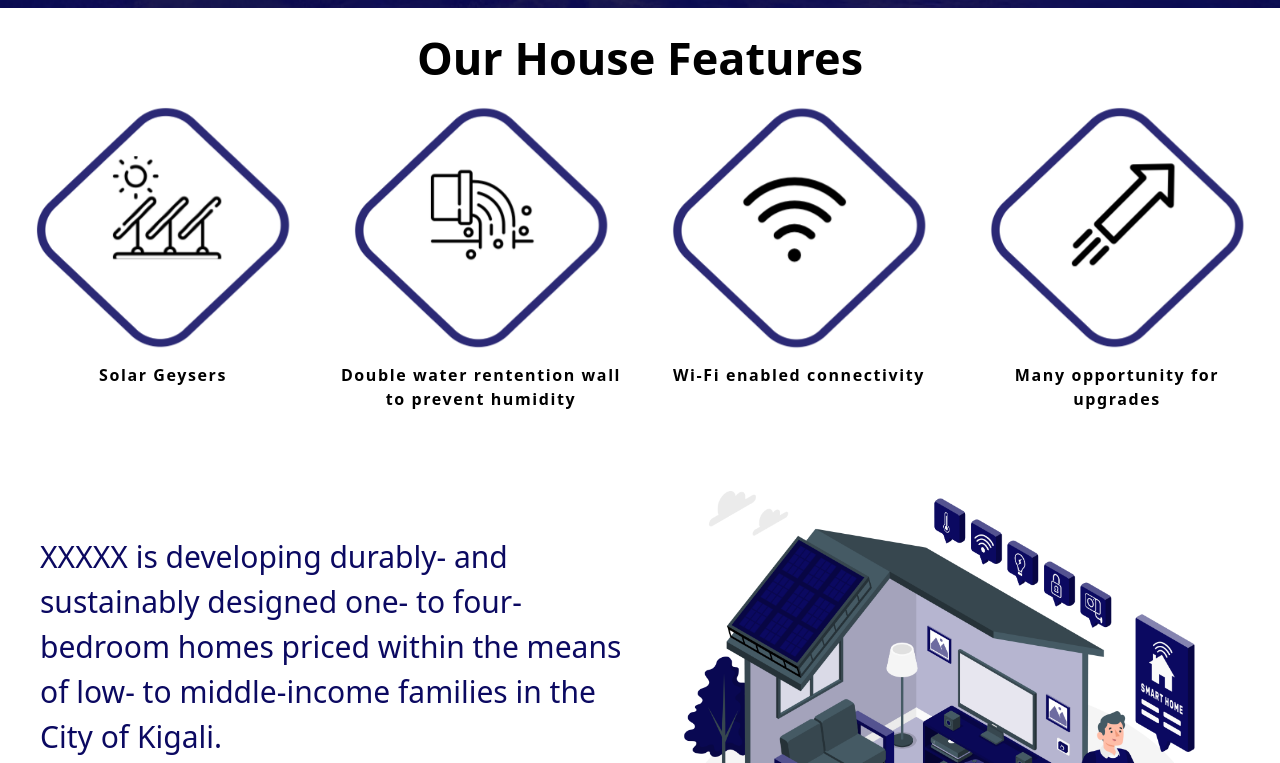
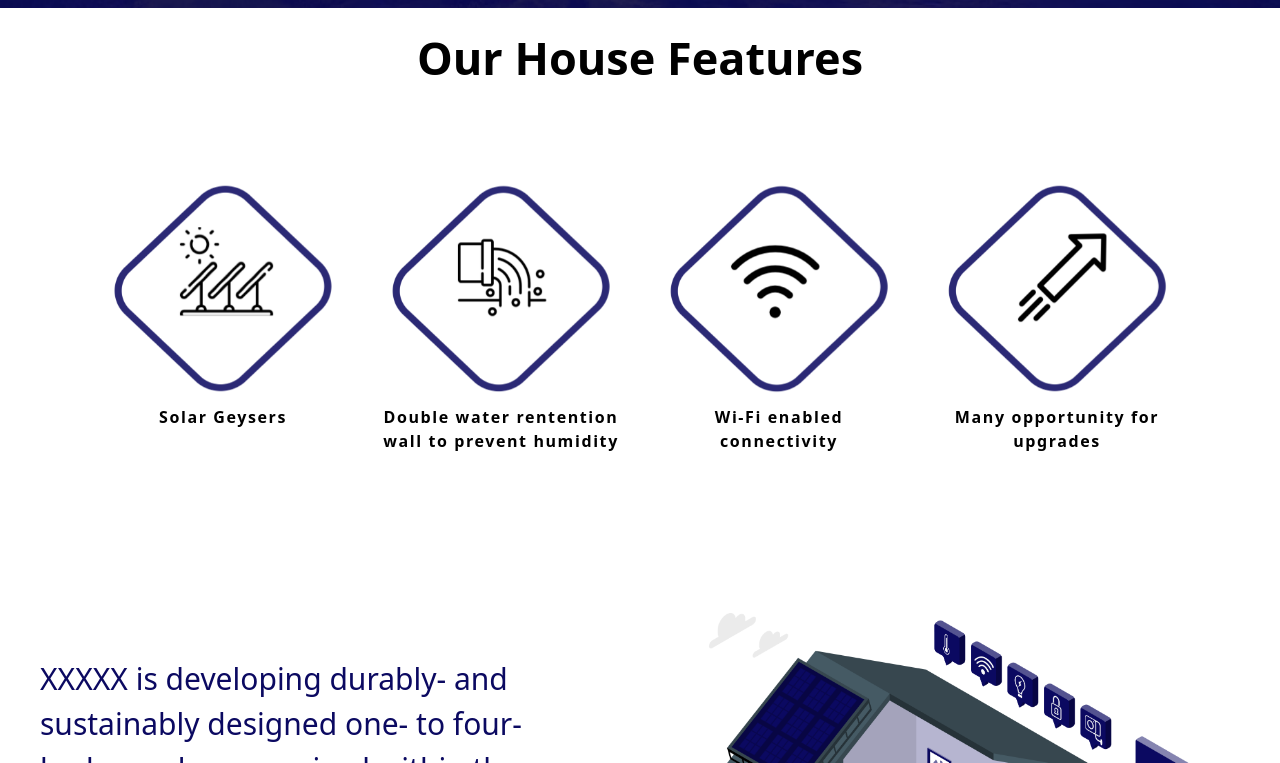
Before and after one commit to nyirurugoomar/House-Rent-App, a React (Create React App) app: page / in a window 1280 px wide. Shown: the part 677-1440 px from the top of the page. Built offline with nearby package versions, Linux system fonts and the light colour scheme.

Commit message:
changing feature components padding

```diff
--- a/src/App.js
+++ b/src/App.js
@@ -1,11 +1,21 @@
 
 import './App.css';
 import Home from './components/Home';
+import Navbar from './components/Navbar';
+import { BrowserRouter as Router,Route, Switch} from 'react-router-dom';
+import Footer from './components/Footer';
 
 function App() {
   return (
     <>
-  <Home/>
+    <Router>
+    <Navbar/>
+    <Switch>
+       <Route exact path='/' component={Home}/>
+
+    </Switch>
+     <Footer/>
+</Router>
     </>
   );
 }
--- a/src/components/Features.jsx
+++ b/src/components/Features.jsx
@@ -10,7 +10,7 @@ function Features() {
 
 <div className='max-w-[1240px] mx-auto flex flex-col justify-center h-full'>
       <h1 className='text-center font-[800] text-[45px] mt-4'>Our House Features</h1>
-        <div className='grid grid-cols-2 lg:grid-cols-4 gap-8 mb-20'>
+        <div className='grid grid-cols-2 lg:grid-cols-4 gap-8 mb-20 p-20'>
           <div>
             <Slide bottom>
             <img src={f1}  alt="" />
--- a/src/components/Footer.jsx
+++ b/src/components/Footer.jsx
@@ -23,7 +23,7 @@ function Footer() {
             </div>
 
             <div className=''>
-            <div className='flex ml-40 gap-8 max-w-[330px] mt-16'>
+            <div className='flex ml-40 gap-4 max-w-[330px] mt-16'>
                     <div className='rounded-full shadow-lg bg-white  p-4 cursor-pointer hover:scale-110 ease-in duration-300'>
                         {/* <a href='#'> */}
                         <FaFacebook />
--- a/src/components/Home.jsx
+++ b/src/components/Home.jsx
@@ -3,21 +3,21 @@ import About from './About'
 import Apartment from './Apartment'
 import Details from './Details'
 import Features from './Features'
-import Footer from './Footer'
+
 import Hero from './Hero'
-import Navbar from './Navbar'
+
 
 
 function Home() {
   return (
     <>
-     <Navbar/>
+
      <Hero/>
      <Features/>
      <About/>
      <Details/>
      <Apartment/>
-    <Footer/>
+
     </>
   )
 }
--- a/src/components/Navbar.jsx
+++ b/src/components/Navbar.jsx
@@ -1,7 +1,8 @@
 import React,{useState, useEffect} from 'react'
 import {AiOutlineClose,AiOutlineMenu} from 'react-icons/ai'
 import {FaFacebook, FaInstagram, FaLinkedinIn} from 'react-icons/fa'
-// import { NavLink } from "react-router-dom";
+
+import { NavLink } from "react-router-dom";
 import logo from '../assets/logo.png'
 
 function Navbar() {
@@ -29,7 +30,6 @@ useEffect(()=>{
         {/* <NavLink to="/" > */}
             <img src=
             {logo}
-
             alt="/"
             width='70'
             height='70'
@@ -40,9 +40,9 @@ useEffect(()=>{
 
           <div>
             <ul className='hidden md:flex mr-8 '>
-                  {/* <NavLink to="/" > */}
+                   <NavLink  to='/' >
                     <li className='ml-10 text-sm uppercase hover:border-b-2 border-[#F1C40F]  text-white p-4 font-bold '>Home</li>
-                    {/* </NavLink> */}
+                    </NavLink>
                 {/* <NavLink to="/aboutus" > */}
                     <li className='ml-10 text-sm uppercase hover:border-b-2  border-[#F1C40F] text-white p-4 font-bold'>About Us</li>
                 {/* </NavLink> */}
```
